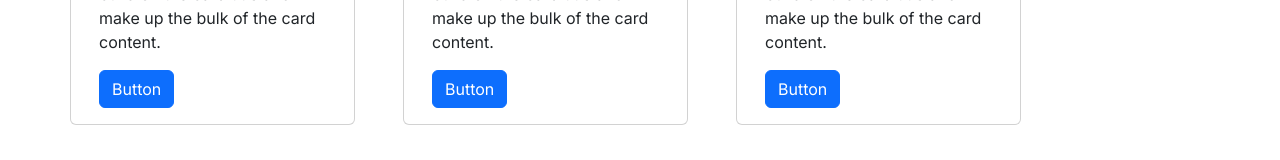
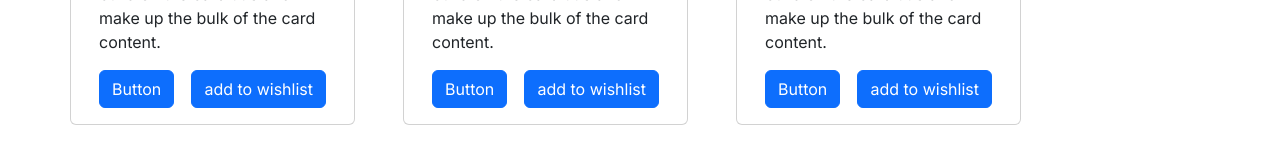
Before and after one commit to matthewbaya/Aliansi-Digital, a Next.js app in the folder ecommerce-client/: page /products/headsets in a window 1280 px wide. Shown: the part 510-670 px from the top of the page. Built offline with nearby package versions, Linux system fonts and the light colour scheme.

Commit message:
feat: add to wishlist in product card

```diff
--- a/ecommerce-client/package.json
+++ b/ecommerce-client/package.json
@@ -10,6 +10,7 @@
   },
   "dependencies": {
     "bootstrap": "^5.3.3",
+    "bootstrap-icons": "^1.11.3",
     "next": "14.2.3",
     "react": "^18",
     "react-dom": "^18"
--- a/ecommerce-client/src/components/ProductCard.tsx
+++ b/ecommerce-client/src/components/ProductCard.tsx
@@ -12,9 +12,14 @@ export default function ProductCard() {
           Some quick example text to build on the card title and make up the
           bulk of the card content.
         </p>
-        <a href="#!" className="btn btn-primary" data-mdb-ripple-init="">
-          Button
-        </a>
+        <div className="d-flex justify-content-between">
+          <a href="#!" className="btn btn-primary" data-mdb-ripple-init="">
+            Button
+          </a>
+          <a href="#" className="btn btn-primary">
+            add to wishlist
+          </a>
+        </div>
       </div>
     </div>
   );
```
Also changed, not shown: 1 other file (tests, documents, lock files or other folders).
